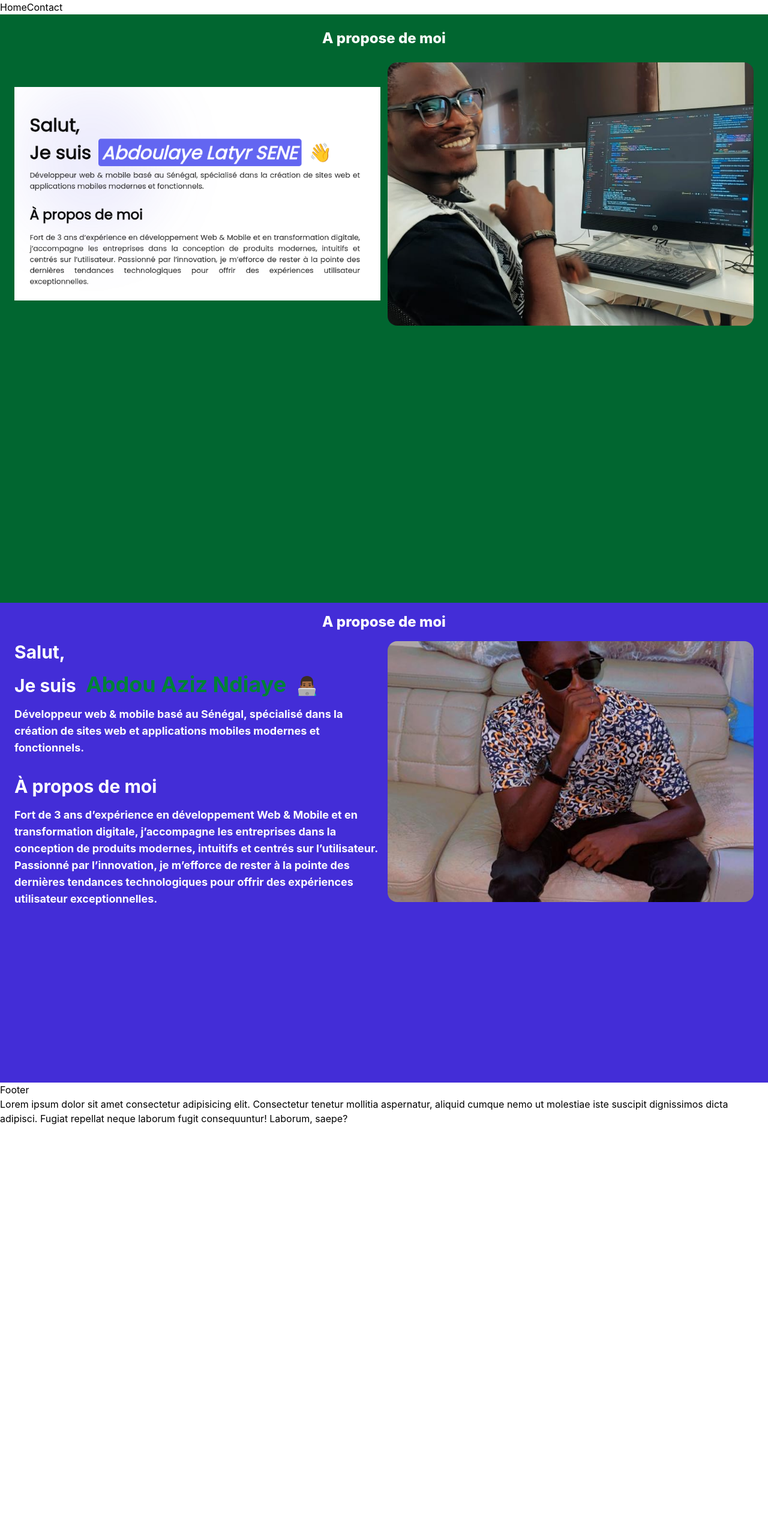
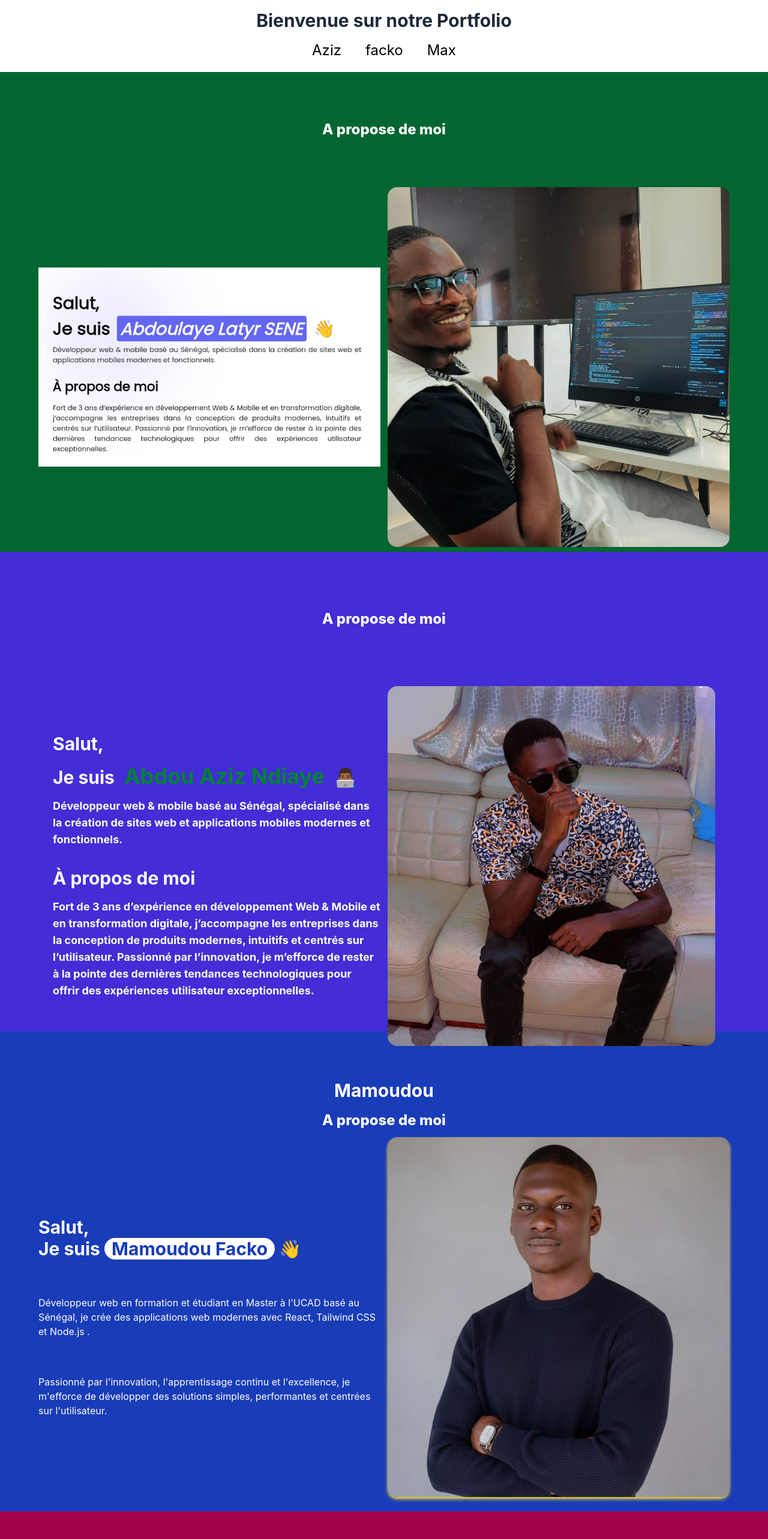
Before and after one commit to latyr0503/site_vitrine_xarala, a React (Vite) app: page / in a window 1280 px wide. Shown: the top 2566 px of the page at 60% size. Before the commit the page ends 2155 px from the top, so only its background shows below. Built offline with nearby package versions, Linux system fonts and the light colour scheme.

Commit message:
recuperation des travails des apprenants

```diff
--- a/src/composants/elements/section-Max.tsx
+++ b/src/composants/elements/section-Max.tsx
@@ -1,33 +1,51 @@
-import React from 'react'
+import React from "react";
 
 export default function SectionMax() {
   return (
-    <div className='bg-pink-800 '>
-        <h1 className="text-center text-white text-2xl font-extrabold">A propose de moi </h1>
-      <div className="grid grid-cols-2 gap-3 mx-2">
+    <div id="max" className="bg-pink-800 h-screen py-20 space-y-20">
+      <h1 className="text-center text-white text-2xl font-extrabold">
+        A propose de moi{" "}
+      </h1>
+      <div className="max-w-6xl mx-auto grid grid-cols-2 items-center gap-3">
         <div>
-          {/* <img
-            src="/assets/profil.png"
-            className="w-full h-[50%] object-contain rounded-2xl"
-            alt=""
-          /> */}
-          <h1 className=' text-white text-2xl font-bold '>Salut;<br/></h1>
-          <div className='p-2 text-white font-bold'>Je suis ;<span className='bg-amber-50 font-extrabold text-2xl text-pink-500 m-4 rounded'>Soxna  Maguette diop</span></div>
-          <p className='text-sm text-white '>Developpeur web & mobile basé au Sénégal,spécialisé dans la création de site web et <br/>applications mobilesmodernz et fonctionnels </p>
-          <h1 className=" text-white text-2xl font-extrabold p-2">A propose de moi </h1>
-          <p className='text-white text-sm'>Fort de 3ans dé expérience en développement web & mobile et en transformation digital,<br/>
-          j'accompagne les entreprises dans la conception de produits modernes,intuitifser <br/>et centrés
-          sur l'utilisateur.Passionnée par l'innovation je m'éfforce de rester à la pionte des derniers tendances technologiques pour offrir des expériences utilisateurs exceptionnelles</p>
+          <h1 className=" text-white text-2xl font-bold ">
+            Salut;
+            <br />
+          </h1>
+          <div className="p-2 text-white font-bold">
+            Je suis ;
+            <span className="bg-amber-50 font-extrabold text-2xl text-pink-500 m-4 rounded">
+              Soxna Maguette diop
+            </span>
+          </div>
+          <p className="text-sm text-white ">
+            Developpeur web & mobile basé au Sénégal,spécialisé dans la création
+            de site web et <br />
+            applications mobilesmodernz et fonctionnels{" "}
+          </p>
+          <h1 className=" text-white text-2xl font-extrabold p-2">
+            A propose de moi{" "}
+          </h1>
+          <p className="text-white text-sm">
+            Fort de 3ans dé expérience en développement web & mobile et en
+            transformation digital,
+            <br />
+            j'accompagne les entreprises dans la conception de produits
+            modernes,intuitifser <br />
+            et centrés sur l'utilisateur.Passionnée par l'innovation je
+            m'éfforce de rester à la pionte des derniers tendances
+            technologiques pour offrir des expériences utilisateurs
+            exceptionnelles
+          </p>
         </div>
         <div>
           <img
             src="/assets/max.jpeg"
-            className="w-50 h-[60%] object-cover rounded-2xl"
+            className="w-full h-150 object-cover rounded-2xl"
             alt=""
           />
         </div>
       </div>
-        </div>
-
-  )
+    </div>
+  );
 }
--- a/src/composants/elements/section-ziza.tsx
+++ b/src/composants/elements/section-ziza.tsx
@@ -1,14 +1,14 @@
-import React from 'react'
+import React from "react";
 
 export default function SectionZiza() {
   return (
-    <div className='bg-indigo-700 h-screen '>
-    <h1 className="text-center text-white py-4 text-2xl font-extrabold">A propose de moi </h1>
-      <div className="grid grid-cols-2 gap-3 px-6">
-        <div className=' text-white text-2xl font-bold  '>
-          <h3 className="text-3xl md:text-3xl font-bold text-white">
-            Salut,
-          </h3>
+    <div id="aziz" className="bg-indigo-700 h-screen py-20 space-y-20 ">
+      <h1 className="text-center text-white py-4 text-2xl font-extrabold">
+        A propose de moi{" "}
+      </h1>
+      <div className="max-w-6xl items-center mx-auto grid grid-cols-2 gap-3 px-6">
+        <div className=" text-white text-2xl font-bold  ">
+          <h3 className="text-3xl md:text-3xl font-bold text-white">Salut,</h3>
 
           <h2 className="text-3xl  font-bold mt-4 text-white">
             Je suis
@@ -40,10 +40,11 @@ export default function SectionZiza() {
         <div>
           <img
             src="/assets/ziza.jpeg"
-            className="w-full h-[40%] object-cover rounded-2xl"
-            alt=""/>
+            className="w-full h-150 object-cover rounded-2xl"
+            alt=""
+          />
         </div>
       </div>
     </div>
-  )
+  );
 }
--- a/src/composants/elements/sectionMomo.tsx
+++ b/src/composants/elements/sectionMomo.tsx
@@ -1,27 +1,46 @@
-import React from 'react'
+import React from "react";
 
 export default function SectionMamoudou() {
   return (
-    <div className='bg-blue-800 h-screen '>
-        <div className='max-w-6xl mx-auto'>
- <h1 className='text-white font-bold text-center text-3xl mb-4'>Mamoudou</h1>
-         <h1 className="text-center text-white text-2xl font-extrabold mb-3">A propose de moi </h1>
-      <div className="grid grid-cols-2 gap-3 ">
-        <div className='space-y-15'>
-         <h1 className='font-bold text-white text-3xl'>Salut,<br />Je suis <span className='bg-white text-blue-800 rounded-full px-3 '>Mamoudou Facko</span>  👋</h1>
-         <p className='text-white'>Développeur web en formation et étudiant en Master à l'UCAD basé au Sénégal, je crée des applications web modernes avec React, Tailwind CSS et Node.js .</p>
-         <p className='text-white'>Passionné par l'innovation, l'apprentissage continu et l'excellence, je m'efforce de développer des solutions simples, performantes et centrées sur l'utilisateur.</p>
+    <div id="facko" className="bg-blue-800 h-screen ">
+      <div className="max-w-6xl mx-auto space-y-10 py-20 ">
+        <h1 className="text-white font-bold text-center  text-3xl mb-4">
+          Mamoudou
+        </h1>
+        <h1 className="text-center text-white text-2xl font-extrabold mb-3">
+          A propose de moi{" "}
+        </h1>
+        <div className="grid grid-cols-2 items-center gap-3 ">
+          <div className="space-y-15">
+            <h1 className="font-bold text-white text-3xl">
+              Salut,
+              <br />
+              Je suis{" "}
+              <span className="bg-white text-blue-800 rounded-full px-3 ">
+                Mamoudou Facko
+              </span>{" "}
+              👋
+            </h1>
+            <p className="text-white">
+              Développeur web en formation et étudiant en Master à l'UCAD basé
+              au Sénégal, je crée des applications web modernes avec React,
+              Tailwind CSS et Node.js .
+            </p>
+            <p className="text-white">
+              Passionné par l'innovation, l'apprentissage continu et
+              l'excellence, je m'efforce de développer des solutions simples,
+              performantes et centrées sur l'utilisateur.
+            </p>
           </div>
           <div>
             <img
               src="/public/Profil.jpg"
-            className="w-full h-[50%] object-top object-cover rounded-2xl shadow-md shadow-yellow-300"
+              className="w-full h-150 object-top object-cover rounded-2xl shadow-md shadow-yellow-300"
               alt=""
             />
           </div>
-      </div >
         </div>
-
       </div>
-  )
+    </div>
+  );
 }
--- a/src/composants/elements/sectrion-latyr.tsx
+++ b/src/composants/elements/sectrion-latyr.tsx
@@ -2,20 +2,24 @@ import React from "react";
 
 export default function SectionLatyr() {
   return (
-    <div className="bg-green-800 p-6 space-y-6 ">
-      <h1 className="text-center text-white text-2xl font-extrabold">A propose de moi </h1>
-      <div className="grid grid-cols-2 gap-3">
+    <div className="bg-green-800 h-screen py-20 space-y-20 ">
+      <h1 className="text-center text-white text-2xl font-extrabold">
+        A propose de moi{" "}
+      </h1>
+      <div className="max-w-6xl mx-auto grid grid-cols-2 gap-3">
         <div>
           <img
             src="/assets/profil.png"
-            className="w-full h-[50%] object-contain rounded-2xl"
-            alt=""/>
+            className="w-full h-150 object-contain rounded-2xl"
+            alt=""
+          />
         </div>
         <div>
           <img
             src="/assets/latyr.jpeg"
-            className="w-full h-[50%] object-cover rounded-2xl"
-            alt=""/>
+            className="w-full h-150 object-cover rounded-2xl"
+            alt=""
+          />
         </div>
       </div>
     </div>
--- a/src/composants/layout/layout.tsx
+++ b/src/composants/layout/layout.tsx
@@ -1,23 +1,38 @@
-import React from "react";
-import { Link, Outlet } from "react-router-dom"; // Import indispensable
+import { Outlet } from "react-router-dom"; // Import indispensable
 
 export default function LayoutPage() {
   return (
     <div className="layout">
-      <nav>
-        <Link to="/">Home</Link>
-         <Link to="/contact">Contact</Link>
-      </nav>
+      <header className="text-center pb-5">
+        <h1 className="text-3xl font-bold text-center py-4 text-gray-800">
+          Bienvenue sur notre Portfolio
+        </h1>
+        <nav className="space-x-10 text-2xl">
+          {/* <NavLink className=" hover:text-gray-500" to="/">
+            Home
+          </NavLink>
+          <NavLink className=" hover:text-gray-500" to="/contact">
+            Contact
+          </NavLink> */}
+          <a className=" hover:text-gray-500" href="#aziz">
+            Aziz
+          </a>
+          <a className=" hover:text-gray-500" href="#facko">
+            facko
+          </a>
+          <a className=" hover:text-gray-500" href="#max">
+            Max
+          </a>
+        </nav>
+      </header>
       <main>
         <Outlet />
       </main>
-      <section>
-        <h2>Footer</h2>
-        Lorem ipsum dolor sit amet consectetur adipisicing elit. Consectetur
-        tenetur mollitia aspernatur, aliquid cumque nemo ut molestiae iste
-        suscipit dignissimos dicta adipisci. Fugiat repellat neque laborum fugit
-        consequuntur! Laborum, saepe?
-      </section>
+      <footer>
+        <h1 className="text-center text-gray-500 font-bold py-4">
+          &copy; 2026 notre Portfolio. Tous droits réservés.
+        </h1>
+      </footer>
     </div>
   );
 }
--- a/src/composants/pages/home.tsx
+++ b/src/composants/pages/home.tsx
@@ -1,12 +1,16 @@
 import React from "react";
 import SectionLatyr from "../elements/sectrion-latyr";
 import SectionZiza from "../elements/section-ziza";
+import SectionMamoudou from "../elements/sectionMomo";
+import SectionMax from "../elements/section-Max";
 
 export default function HomePage() {
   return (
     <div className="">
       <SectionLatyr />
       <SectionZiza/>
+      <SectionMamoudou/>
+      <SectionMax/>
     </div>
   );
 }
```
Lines whose indentation alone changed are shown as unchanged.
